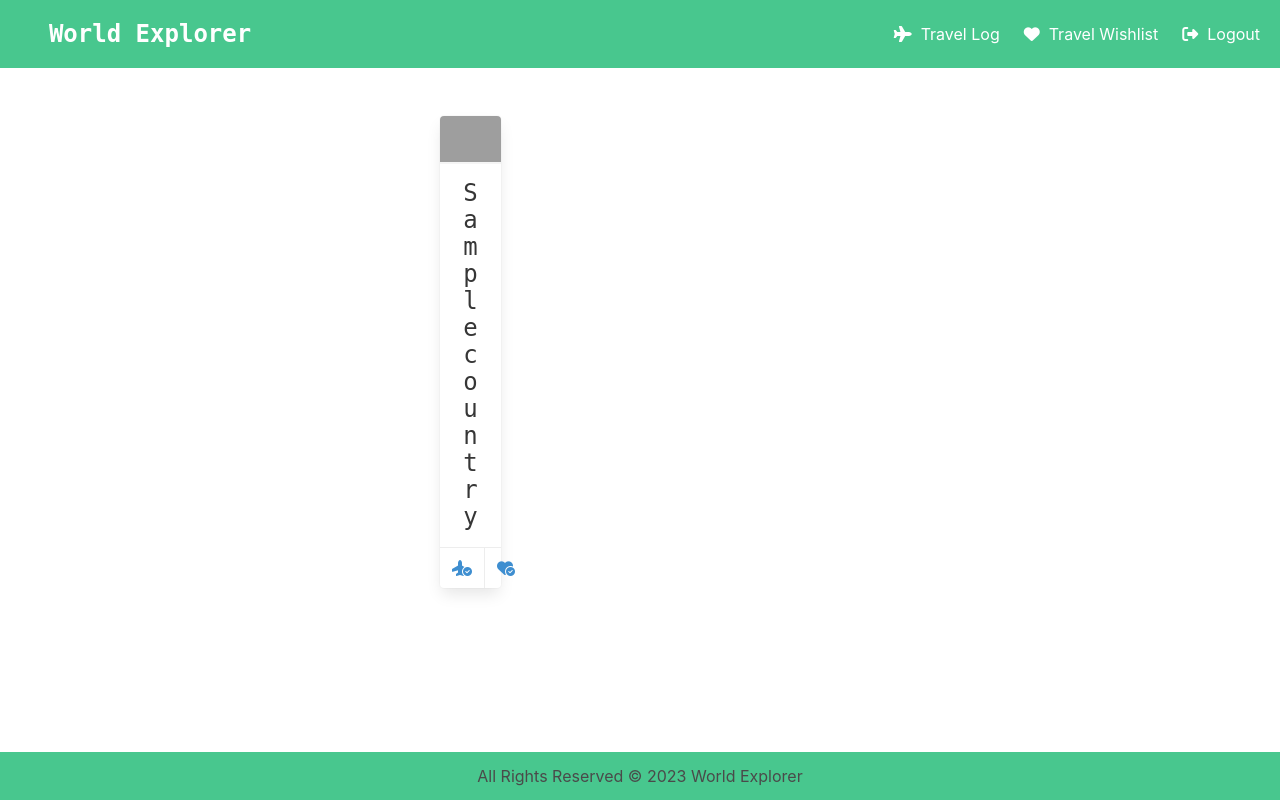
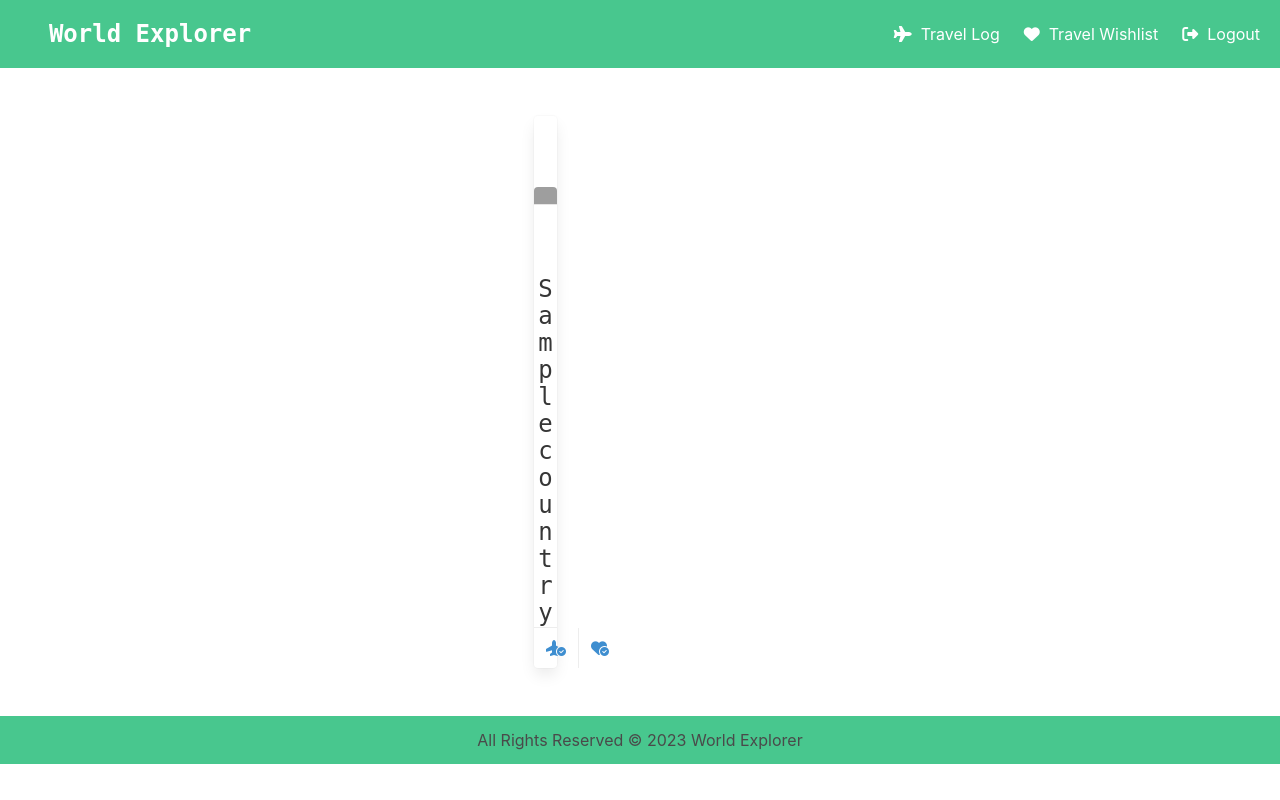
Before and after one commit to nashare/world-explorer, a Django app: a page that uses main_app/templates/base.html in a window 1280 px wide. Run offline with Django 4.2, Linux system fonts and the light colour scheme; a user stored in the database is signed in; tables that the repository leaves empty hold one stand-in row (values such as "Sample post"); grey boxes are pictures that could not be loaded.

Commit message:
cards layout

```diff
--- a/main_app/static/css/style.css
+++ b/main_app/static/css/style.css
@@ -1,6 +1,6 @@
-body {
+/* body {
     min-height: 100vh;
-}
+} */
 
 input {
     width: 100%;
@@ -20,6 +20,19 @@
     height: 3vmin;
 }
 
-main {
-      flex: 1 0 auto;
+.name-element {
+    min-height: 12vmin;
 }
+
+img {
+    object-fit: contain;
+    max-height: 100%;
+    max-width: 100%;
+    width: auto;
+    height: auto;
+    border-bottom: 1px solid rgb(231, 230, 230)
+}
+
+figure {
+    height: 20vmin;
+}
--- a/main_app/templates/base.html
+++ b/main_app/templates/base.html
@@ -44,7 +44,7 @@
             </div>
         </nav>
     </header>
-    <main>
+    <main class="is-flex-grow-1 is-flex-shrink-0">
         {% block content %}
         {% endblock %}
     </main>
--- a/main_app/templates/countries/regions.html
+++ b/main_app/templates/countries/regions.html
@@ -7,14 +7,15 @@
         <a href="{% url 'country' country.region country.common_name %}">
             <div class="card">
                 <div class="card-image">
-                    <figure class="image">
+                    <figure class="image is-flex is-justify-content-center is-align-items-center">
                         <img src="{{ country.flag_png }}" alt="{{ country.flag_alt }}">
                     </figure>
-                    <hr class="m-0"/>
                 </div>
-                <p class="title is-4 p-4 container has-text-centered has-text-weight-medium is-family-monospace">
+                <div class="is-flex is-justify-content-center is-align-items-center name-element">
+                <p class="title is-4 container has-text-centered has-text-weight-medium is-family-monospace">
                     {{ country.common_name }}
                 </p>
+                </div>
                 <footer class="card-footer">
                     {% if country in visited %}
                         <a href="{% url 'country_visit_remove' country.region country.common_name country.id %}" class="card-footer-item">
--- a/main_app/templates/registration/login.html
+++ b/main_app/templates/registration/login.html
@@ -2,6 +2,9 @@
 {% block content %}
 <div class="container is-flex is-flex-direction-column is-justify-content-center is-align-items-center">
     <h1 class="title is-3 pt-6">Please Login</h1>
+    <h3 class="title is-6">Don't have an account?
+        <a href="{% url 'signup' %}">Sign up here</a>
+    </h3>
     <div class="has-text-danger-dark">{{ form.non_field_errors }}</div>
     <form method="POST" action="{% url 'login' %}">
         {% csrf_token %}
--- a/main_app/templates/registration/signup.html
+++ b/main_app/templates/registration/signup.html
@@ -2,6 +2,9 @@
 {% block content %}
 <div class="container is-flex is-flex-direction-column is-justify-content-center is-align-items-center">
     <h1 class="title is-3 pt-6">Please Sign Up</h1>
+    <h3 class="title is-6">Alredy have an account?
+        <a href="{% url 'login' %}">Login here</a>
+    </h3>
     <div class="has-text-danger-dark">{{ error_message }}</div>
     <form method="POST" action="{% url 'signup' %}">
         {% csrf_token %}
```
Also changed, not shown: main_app/templates/profile/visited.html (+6 -5 lines), main_app/templates/profile/wishlist.html (+6 -5 lines).
